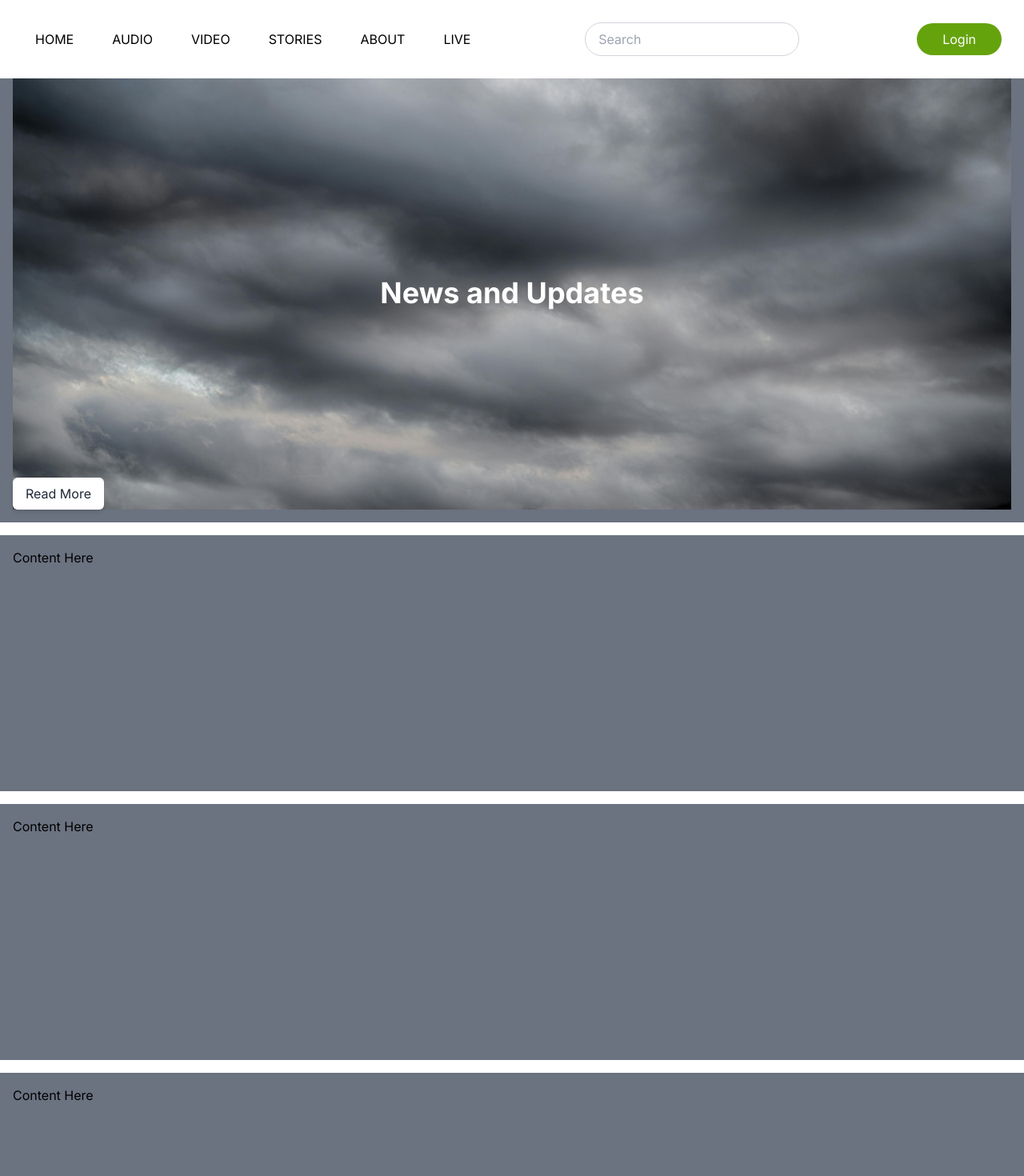
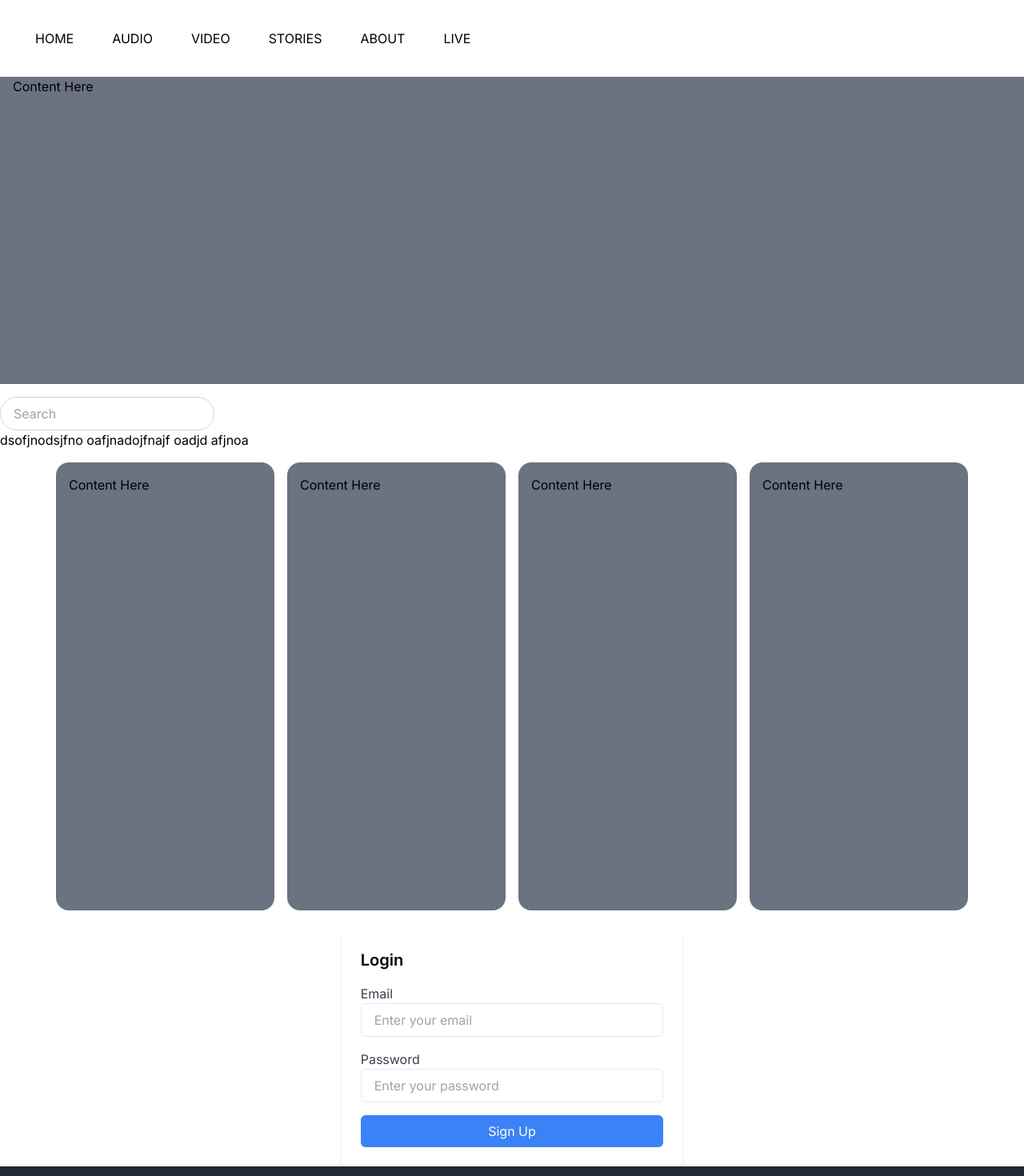
Before and after one commit to raasta-research-development/raasta-research, a Next.js app: page / in a window 1280 px wide. Shown: the top 1470 px of the page at 80% size. Built offline with nearby package versions, Linux system fonts and the light colour scheme.

Commit message:
changes in design

```diff
--- a/package.json
+++ b/package.json
@@ -13,6 +13,7 @@
     "react": "^18.3.1",
     "react-dom": "^18.3.1"
   },
+
   "devDependencies": {
     "eslint": "^8",
     "eslint-config-next": "14.2.4",
--- a/src/app/about/page.js
+++ b/src/app/about/page.js
@@ -1,39 +1,91 @@
-// About.jsx
-import React from "react";
+"use client";
+import React, { useRef } from "react";
 
 function About() {
+  const images = [
+    '/images/news1.jpg',
+    '/images/foot.png',
+    '/images/LOGO PNG.png',
+    '/images/news1.jpg',
+    '/images/LOGO PNG.png',
+    '/images/news1.jpg'
+  ];
+
+  const boxRef = useRef(null);
+
+  const btnpressprev = () => {
+    if (boxRef.current) {
+      boxRef.current.scrollLeft -= 200; // Adjust this value based on your scroll width
+    }
+  };
+
+  const btnpressnext = () => {
+    if (boxRef.current) {
+      boxRef.current.scrollLeft += 200; // Adjust this value based on your scroll width
+    }
+  };
+
   return (
-
-    <div className="aboutmain mt-28">
-      <div className="logodiv flex flex-row justify-center items-start h-screen"
-      style={{height: "220px"}}
+    <div className="aboutmain mt-28 overflow-x-auto">
+      <div
+        className="logodiv flex flex-row justify-center items-start"
+        style={{ height: "220px" }}
       >
-
+        <img
+          src="/images/foot.png"
+          alt="News and Updates"
+          style={{ width: "100px", height: "200px" }}
+        />
         <img
           src="/images/raasta.png"
           alt="News and Updates"
-          className="max-w-full max-h-full object-contain"
+          className="mt-6 max-w-full max-h-full object-contain"
         />
-
-        <img
-          src="/images/foot.png"
-          alt="News and Updates"
-          className=""
-          style={{ width: "100px", height: "200px"}} />
       </div>
 
-      <div className="pr-20 pl-20 pt-6 bg-white"  >
+      <div
+        className="imageslider1 bg-gray-500 mt-4 p-4"
+        style={{ height: '25rem', overflowX: 'auto', scrollBehavior: 'smooth' }}
+      >
+        <button
+          className="pre-btn absolute top-1/2 left-0 transform -translate-y-1/2 bg-blue-500 text-white px-4 py-2 rounded"
+          // onClick={btnpressprev}
+          onClick={() => btnpressprev}
+        >
+          <p>&lt;</p>
+        </button>
+        <button
+          className="next-btn absolute top-1/2 right-0 transform -translate-y-1/2 bg-blue-500 text-white px-4 py-2 rounded"
+          onClick={btnpressnext}
+        >
+          <p>&gt;</p>
+        </button>
+
+        <div className="product-container flex space-x-4" ref={boxRef}>
+          {images.map((image, index) => (
+            <img
+              key={index}
+              src={image}
+              alt={`Product ${index + 1}`}
+              className="m-2"
+              style={{ width: "600px", height: "300px", objectFit: "cover" }}
+            />
+          ))}
+        </div>
+      </div>
+
+      <div className="pr-44 pl-44 pt-6 bg-white">
         <p className="text-center">
           Hello Global Community,
-
+          <br /><br />
           We're Raasta Research and Development, embarking on an exciting journey to explore various facets of global sustainable development. In our dedicated quest, we're not only uncovering a wealth of knowledge available around the world but also ensuring it's freely accessible to everyone. Our goal is to bridge the gap in understanding nature and its resources, cultivating global awareness that encourages conscientious choices for a harmonious environment.
 
           Recognizing the intricate nature of sustainability, which varies across regions, we emphasize the need for tailored plans instead of a universal approach. This involves respecting the unique characteristics, challenges, and opportunities in each area. Our commitment extends to spotlighting the dedicated efforts of individuals and organizations worldwide tirelessly working towards sustainability.
 
           Through our platform, we aim to be a hub of information, connecting regional initiatives with global awareness. By sharing insights into sustainable development projects worldwide, we strive to contribute to a shared understanding and promotion of responsible and enduring practices.
         </p>
+        <button>Know more</button>
       </div>
-
     </div>
   );
 }
--- a/src/app/home/page.js
+++ b/src/app/home/page.js
@@ -1,38 +1,84 @@
 import React from 'react';
-
-
 
 function Home() {
   return (
-    <div className="mt-20"> {/* Adjust the margin as needed */}
-  <div className="mt-7 bg-gray-500 p-4 relative" style={{ height: '35.8rem' }}>
-    <img
-      src="/images/news1.jpg"
-      alt="News and Updates"
-      className="w-full h-full object-cover"
+    <div className="mt-20">
+      <div className="bg-gray-500 mt-4 p-4" style={{ height: '25rem' }}>
+        Content Here
+      </div>
+
+      <input
+        type="text"
+        placeholder="Search"
+        className="px-4 py-2 rounded-full border border-gray-300 focus:outline-none focus:ring-1 ring-gray-400 transition-all hover:border-gray-400 mt-4"
       />
 
-    <div className="absolute inset-0 flex items-center justify-center text-white">
-      <h1 className="text-4xl font-bold">News and Updates</h1>
+      <div>
+        <p>
+          dsofjnodsjfno oafjnadojfnajf oadjd afjnoa
+        </p>
       </div>
 
-    <div className="absolute bottom-4 left-4 z-10">
-      <button className="bg-white text-gray-800 px-4 py-2 rounded-md shadow-md">
-        Read More
-      </button>
+      <div className="flex mt-4 space-x-4">
+        <div className="bg-gray-500 p-4 rounded-2xl hover:bg-[url('/images/foot.png')]  transform hover:scale-105 transition-all duration-300 relative" style={{ height: '35rem', flex: '1', marginLeft: '70px'}}>
+          Content Here
+          <div className="absolute rounded-2xl inset-0 flex items-center justify-center opacity-0 hover:opacity-100 transition-opacity duration-300 bg-black bg-opacity-50 text-white text-lg font-semibold">
+            Additional Text on Hover
           </div>
         </div>
 
-     <div className="bg-gray-500 mt-4 p-4" style={{ height: '20rem' }}>
+        <div className="bg-gray-500 p-4 rounded-2xl  transform hover:scale-105 transition-all duration-300 relative" style={{ height: '35rem', flex: '1'}}>
           Content Here
+          <div className=" bg-cover bg-center bg-no-repeat hover:bg-[url('/images/foot.png')] absolute rounded-2xl inset-0 flex items-center justify-center opacity-0 hover:opacity-100 transition-opacity duration-300 bg-black bg-opacity-50 text-white text-lg font-semibold">
+            Additional Text on Hover
           </div>
-      <div className="bg-gray-500 mt-4 p-4" style={{ height: '20rem' }}>
+        </div>
+
+        <div className="bg-gray-500 p-4 rounded-2xl  transform hover:scale-105 transition-all duration-300 relative" style={{ height: '35rem', flex: '1'}}>
           Content Here
+          <div className=" bg-cover bg-center bg-no-repeat hover:bg-[url('/images/foot.png')] absolute rounded-2xl inset-0 flex items-center justify-center opacity-0 hover:opacity-100 transition-opacity duration-300 bg-black bg-opacity-50 text-white text-lg font-semibold">
+            Additional Text on Hover
           </div>
-      <div className="bg-gray-500 mt-4 p-4" style={{ height: '20rem' }}>
+        </div>
+
+        <div className="bg-gray-500 p-4 rounded-2xl  transform hover:scale-105 transition-all duration-300 relative" style={{ height: '35rem', flex: '1',marginRight: '70px' }}>
           Content Here
+          <div className=" bg-cover bg-center bg-no-repeat hover:bg-[url('/images/foot.png')] absolute rounded-2xl inset-0 flex items-center justify-center opacity-0 hover:opacity-100 transition-opacity duration-300 bg-black bg-opacity-50 text-white text-lg font-semibold">
+            Additional Text on Hover
+          </div>
+        </div>
+      </div>
+
+
+      <div className="bg-white p-6 mt-6 rounded-md shadow-md w-1/3 mx-auto">
+        <h2 className="text-xl font-semibold mb-4">Login</h2>
+        <form>
+          <div className="mb-4">
+            <label className="block text-gray-700">Email</label>
+            <input
+              type="email"
+              placeholder="Enter your email"
+              className="w-full px-4 py-2 border rounded-md focus:outline-none focus:ring-1 ring-gray-400"
+            />
+          </div>
+          <div className="mb-4">
+            <label className="block text-gray-700">Password</label>
+            <input
+              type="password"
+              placeholder="Enter your password"
+              className="w-full px-4 py-2 border rounded-md focus:outline-none focus:ring-1 ring-gray-400"
+            />
+          </div>
+          <button
+            type="submit"
+            className="w-full bg-blue-500 text-white px-4 py-2 rounded-md hover:bg-blue-600 transition-all"
+          >
+            Sign Up
+          </button>
+        </form>
       </div>
     </div>
   );
 }
+
 export default Home;
--- a/src/app/page.js
+++ b/src/app/page.js
@@ -1,4 +1,4 @@
-import Footer from "@/components/Footer";
+// import Footer from "@/components/Footer";
 import Herosection from "./home/page";
 
 export default function Home() {
@@ -6,7 +6,6 @@ export default function Home() {
     <>
       <div>
         <Herosection />
-        <Footer />
       </div>
     </>
   );
--- a/src/components/Navbar/index.jsx
+++ b/src/components/Navbar/index.jsx
@@ -40,21 +40,9 @@ function Navbar() {
             </Link>
 
 
+          </ul>
 
 
-          </ul>
-
-          {/* Search Input */}
-          <input
-            type="text"
-            placeholder="Search"
-            className="px-4 py-2 rounded-full border border-gray-300 focus:outline-none focus:ring-1 ring-gray-400 transition-all hover:border-gray-400"
-          />
-
-          {/* Login Button */}
-          <button className="bg-lime-600 text-white py-2 px-8 rounded-full hover:bg-lime-700 transition duration-300 ml-5">
-            Login
-          </button>
         </div>
       </nav>
     </header>
```
Lines whose indentation alone changed are shown as unchanged.
